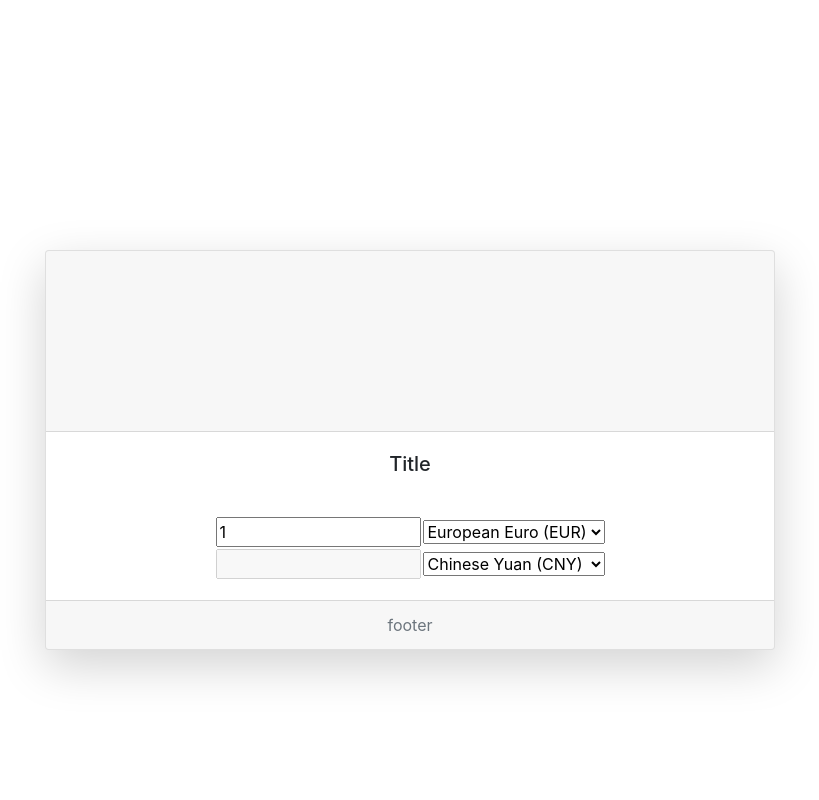
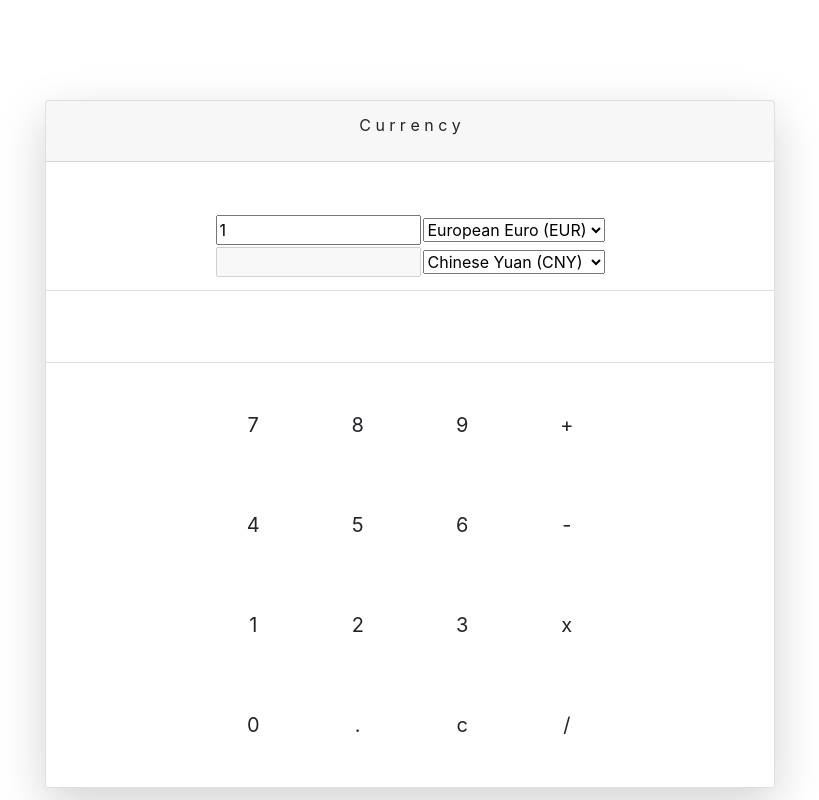
Before and after one commit to JooYoo/JS-Currency, a plain HTML site: page index.html in a window 1280 px wide. Shown: the whole page, without its empty margins (230-1049 px from the left). Drawn offline with nearby package versions, Linux system fonts and the light colour scheme; no server answers.

Commit message:
fixed bug: chart display from small month to big

```diff
--- a/css/style.css
+++ b/css/style.css
@@ -7,7 +7,7 @@
 } */
 
 .card{
-    margin-top: 250px;
+    margin-top: 100px;
     width: auto;
 }
 
@@ -24,3 +24,10 @@ table {
     margin: 0px auto;
     margin-top: 40px;
 }
+
+.btn-lg {
+    width: 80px;
+    height: 80px;
+    margin: 10px;
+    font-size: 40px;
+}
--- a/index.html
+++ b/index.html
@@ -19,12 +19,10 @@
             <div class="col-8">
                 <div class="card text-center shadow-lg">
                     <div class="card-header">
-                        <canvas id="myChart"></canvas>
+                       <div class="card-title">C u r r e n c y</div>
                     </div>
-                    <div class="card-body align-content-center"   >
-                        <h5 class="card-title">Title</h5>
-                        <p class="card-text"></p>
-                        <div id="box" >
+                    <div class="card-header bg-white">
+                        <div id="box">
                             <table>
                                 <tr>
                                     <td>
@@ -55,11 +53,34 @@
                             </table>
                         </div>
                     </div>
-                    <div class="card-footer text-muted">
-                        footer
+                    <div class="card-body align-content-center">
+                        <canvas id="myChart" width="50" height="25"></canvas>
+                    </div>
+                    <div class="card-footer text-muted bg-white">
+                        <div></div>
+                        <button id="btnNum7" class="btn btn-white btn-lg" onclick="btnNum7Press()">7</button>
+                        <button id="btnNum8" class="btn btn-white btn-lg" onclick="btnNum8Press()">8</button>
+                        <button id="btnNum9" class="btn btn-white btn-lg" onclick="btnNum9Press()">9</button>
+                        <button id="btnPlus" class="btn btn-white btn-lg" onclick="btnPlus()">+</button>
+                        <div></div>
+                        <button id="btnNum4" class="btn btn-White btn-lg" onclick="btnNum4Press()">4</button>
+                        <button id="btnNum5" class="btn btn-White btn-lg" onclick="btnNum5Press()">5</button>
+                        <button id="btnNum6" class="btn btn-White btn-lg" onclick="btnNum6Press()">6</button>
+                        <button id="btnMinus" class="btn btn-white btn-lg" onclick="btnMinus()">-</button>
+                        <div></div>
+                        <button id="btnNum1" class="btn btn-white btn-lg" onclick="btnNum1Press()">1</button>
+                        <button id="btnNum2" class="btn btn-white btn-lg" onclick="btnNum2Press()">2</button>
+                        <button id="btnNum3" class="btn btn-white btn-lg" onclick="btnNum3Press()">3</button>
+                        <button id="btnTimes" class="btn btn-white btn-lg" onclick="btnTimes()">x</button>
+                        <div></div>
+                        <button id="btnNum0" class="btn btn-white btn-lg" onclick="btnNum0Press()">0</button>
+                        <button id="btnDot" class="btn btn-white btn-lg" onclick="btnDot()">.</button>
+                        <button id="btnReset" class="btn btn-white btn-lg" onclick="btnReset()">c</button>
+                        <button id="btnDivide" class="btn btn-white btn-lg" onclick="btnDivide()">/</button>
+                        <!-- <button id="btnEqualTo" class = "btn btn-dark btn-lg" onclick="btnEqualTo()">=</button> -->
+                        <div></div>
                     </div>
                 </div>
-
             </div>
             <div class="col-2">
                 <!-- right -->
--- a/js/currency.js
+++ b/js/currency.js
@@ -32,7 +32,7 @@ function getPastMonth(count) {
 
 function getPastMonths(count){
     var dates = [];
-    for (let i = 0; i < count; i++) {
+    for (var i = count; i > 0; i--) {
         dates.push(getPastMonth(i));
     }
 
@@ -53,7 +53,6 @@ function Bind() {
     for (let z = 0; z < dates.length; z++) {
         getHistoricalCurrency(dates[z]);
     }
-
 }
 
 function getHistoricalCurrency(historyTime) {
@@ -108,8 +107,7 @@ function displayChart() {
                 data: [currencies[0], currencies[1], currencies[2], currencies[3], currencies[4]],
             }]
         },
-
         // Configuration options go here
-        options: {}
+        options: { }
     });
 }
```
